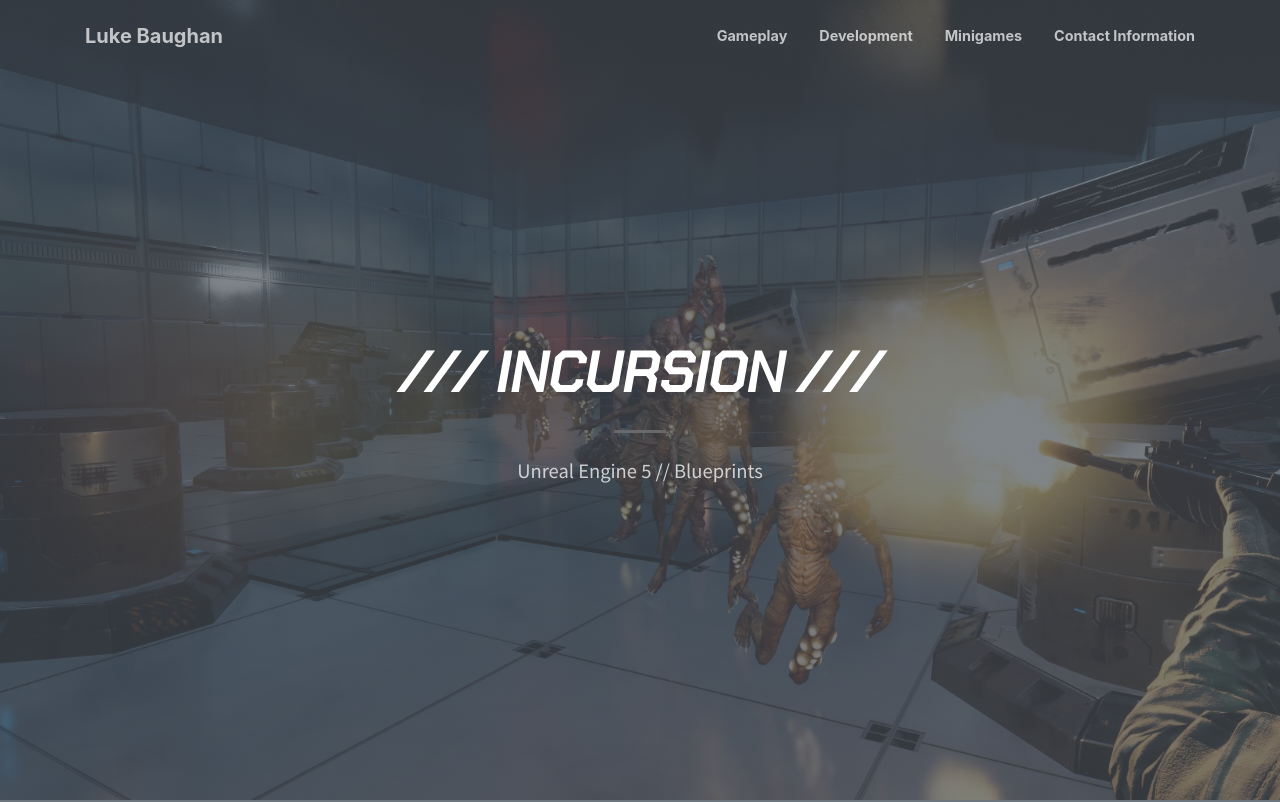
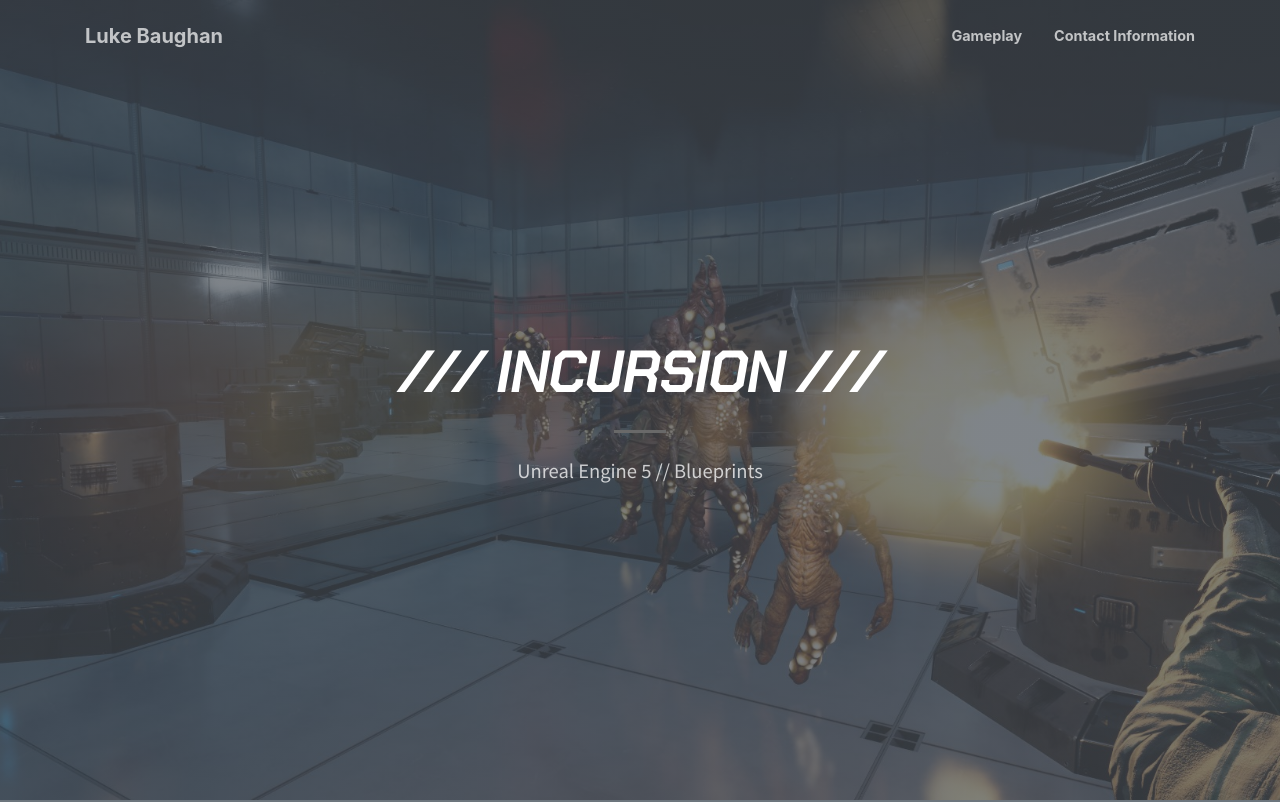
Before and after one commit to LukeBaughan/IncursionWebPage, a website with bundled scripts: page index.html in a window 1280 px wide. Shown: the top 802 px of the page. Built offline with nearby package versions, Linux system fonts and the light colour scheme; a script that the page names is missing; files whose address does not match are found by name.

Commit message:
Removed Nav Bar Text

```diff
--- a/index.html
+++ b/index.html
@@ -52,12 +52,6 @@
                 <ul class="navbar-nav ml-auto my-2 my-lg-0">
                     <li class="nav-item">
                         <a class="nav-link js-scroll-trigger" href="#gameplay">Gameplay</a>
-                    </li>
-                    <li class="nav-item">
-                        <a class="nav-link js-scroll-trigger" href="#dev">Development</a>
-                    </li>
-                    <li class="nav-item">
-                        <a class="nav-link js-scroll-trigger" href="#rooms">Minigames</a>
                     </li>
                     <li class="nav-item">
                         <a class="nav-link js-scroll-trigger" href="#contact">Contact Information</a>
```
